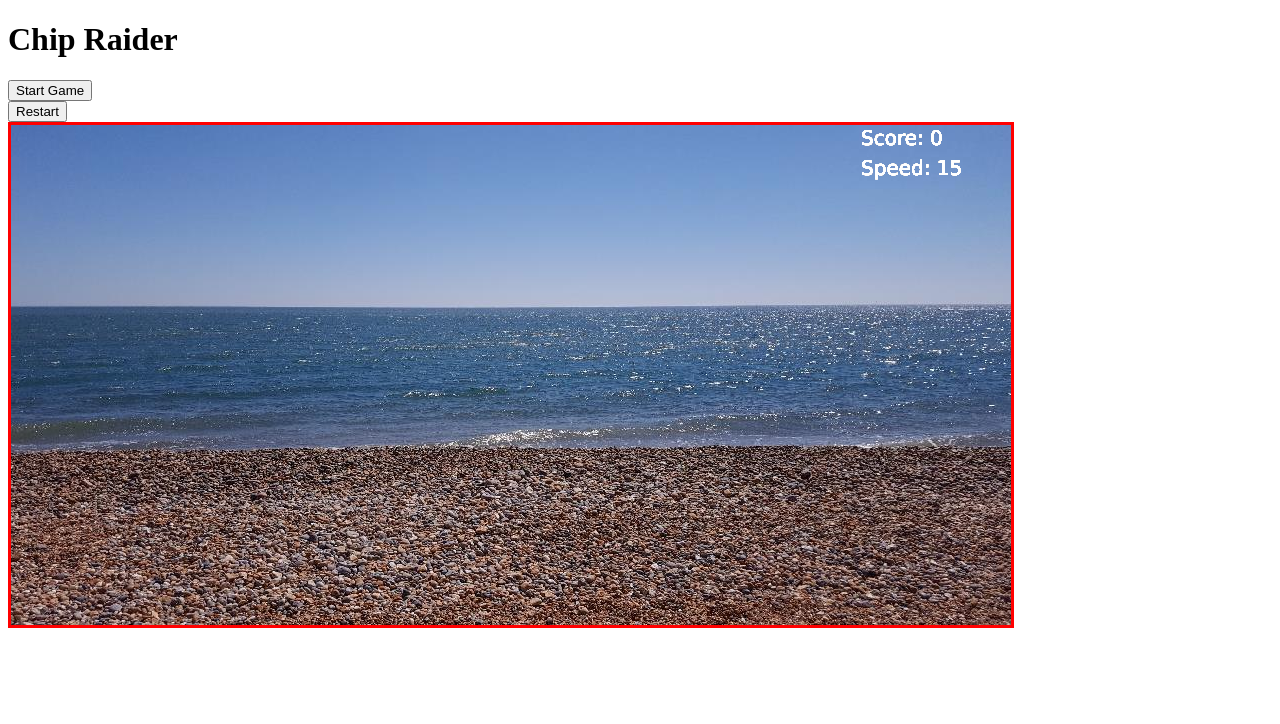
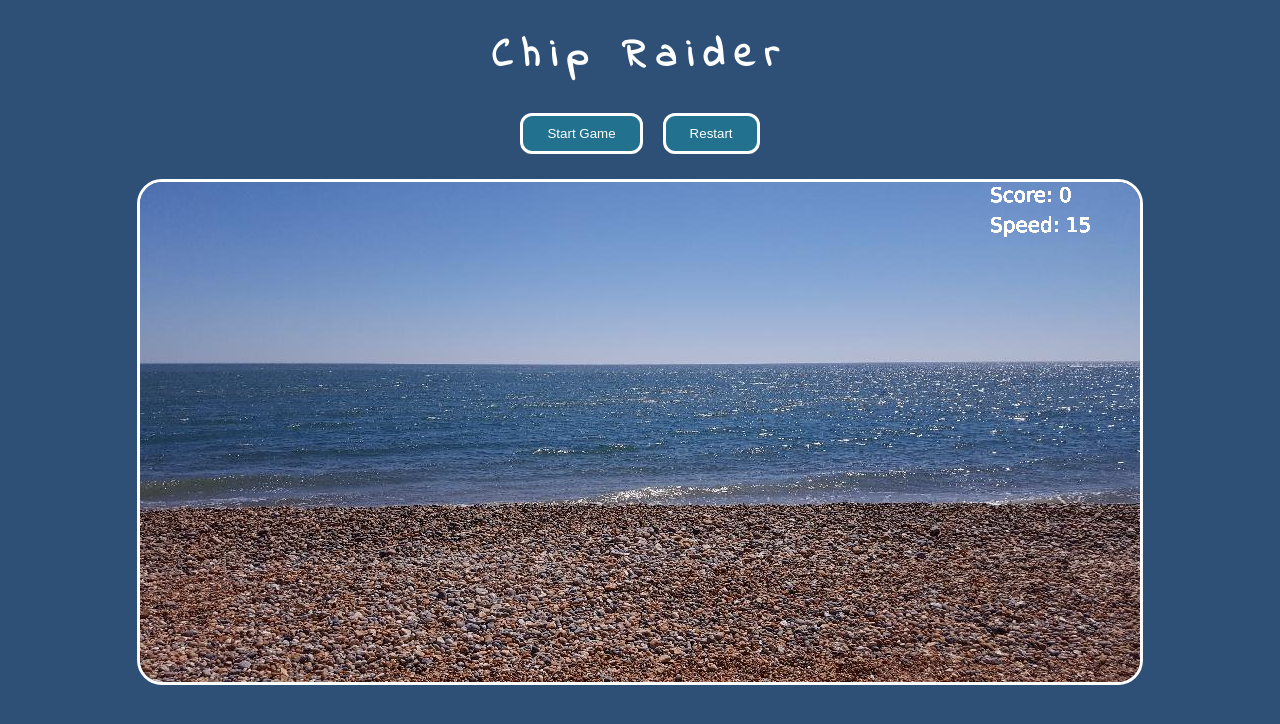
Before and after one commit to OlgaJ1989/seagull, a plain HTML site: page index.html in a window 1280 px wide. Drawn offline with Linux system fonts and the light colour scheme.

Commit message:
Add styling to all website elements

```diff
--- a/assets/css/style.css
+++ b/assets/css/style.css
@@ -1,12 +1,53 @@
+@import url('https://fonts.googleapis.com/css2?family=Indie+Flower&family=Open+Sans&display=swap');
+
+body {
+    background: #2E5077;
+}
+
+header {
+    text-align: center;
+    font-family: Indie Flower, sans serif;
+    font-size: 20px;
+    letter-spacing: 10px;
+    color: white;
+}
+
 canvas {
-    border: solid red;
+    padding-left: 0;
+    padding-right: 0;
+    margin-left: auto;
+    margin-right: auto;
+    display: block;
+    border: solid white;
+    border-radius: 25px;
+}
+
+.flex {
+    display: flex;
+    padding-bottom: 25px;
+  }
+
+.center {
+    justify-content: center;
+  }
+
+#start-button {
+    margin-right: 20px;
+}
+
+#startButton, #restartButton {
+    border-radius: 12px;
+    border: solid white;
+    padding: 10px 24px;
+    background-color: #22718F;
+    color: white;
 }
 
 .modal {
     display: none;
     z-index: 1;
     overflow: auto;
-    background-color: #7AAFC6;
+    background-color: #2E5077;
     width: 300px;
     height: 300px;
     position: absolute;
@@ -19,10 +60,11 @@ canvas {
 }
 
 .modal-content {
-    background-color: #7AAFC6;
-    font-family: Anton, sans-serif;
-    font-size: 22px;
-    color: black;
+    background-color: #2E5077;
+    font-family: Indie Flower, sans-serif;
+    font-size: 25px;
+    font-weight: 100;
+    color: white;
     letter-spacing: 4px;
     margin: auto;
     padding: 20px;
--- a/index.html
+++ b/index.html
@@ -19,14 +19,14 @@
     <div id="modal" class="modal">
         <div class="modal-content">
             <span class="close">&times;</span>
-            <p>Press any of the arrow keys to start the game.<br><br> Have fun!</p>
+            <p>Press Space to start the game.<br><br> Have fun!</p>
         </div>
     </div>
-    <div>
-        <div id="start-button">
+    <div class="flex center">
+        <div class="buttons" id="start-button">
             <button id="startButton">Start Game</button>
         </div>
-        <div id="restart">
+        <div class="buttons" id="restart">
             <button class="restart" id="restartButton">Restart</button>
         </div>
     </div>
```
